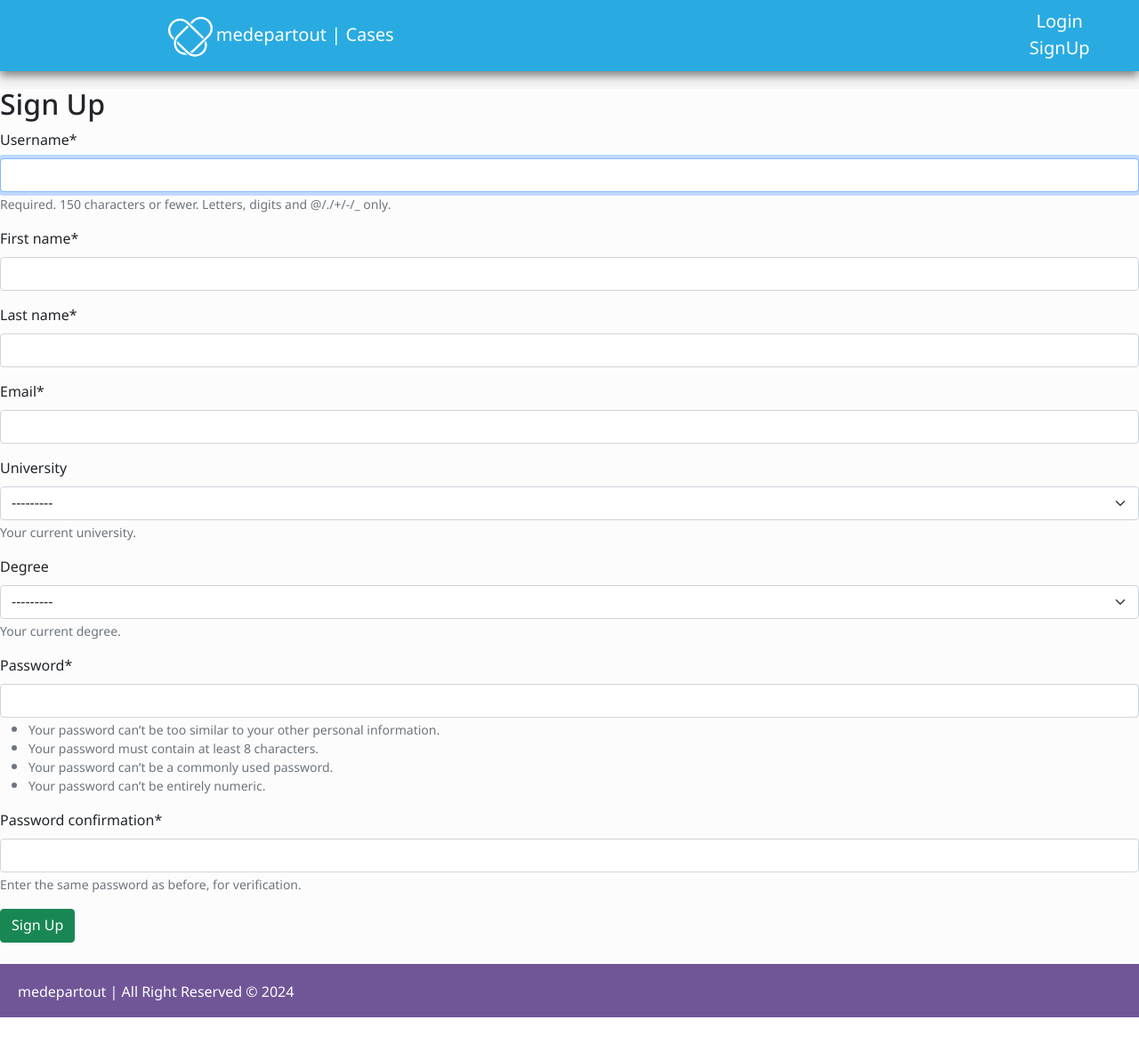
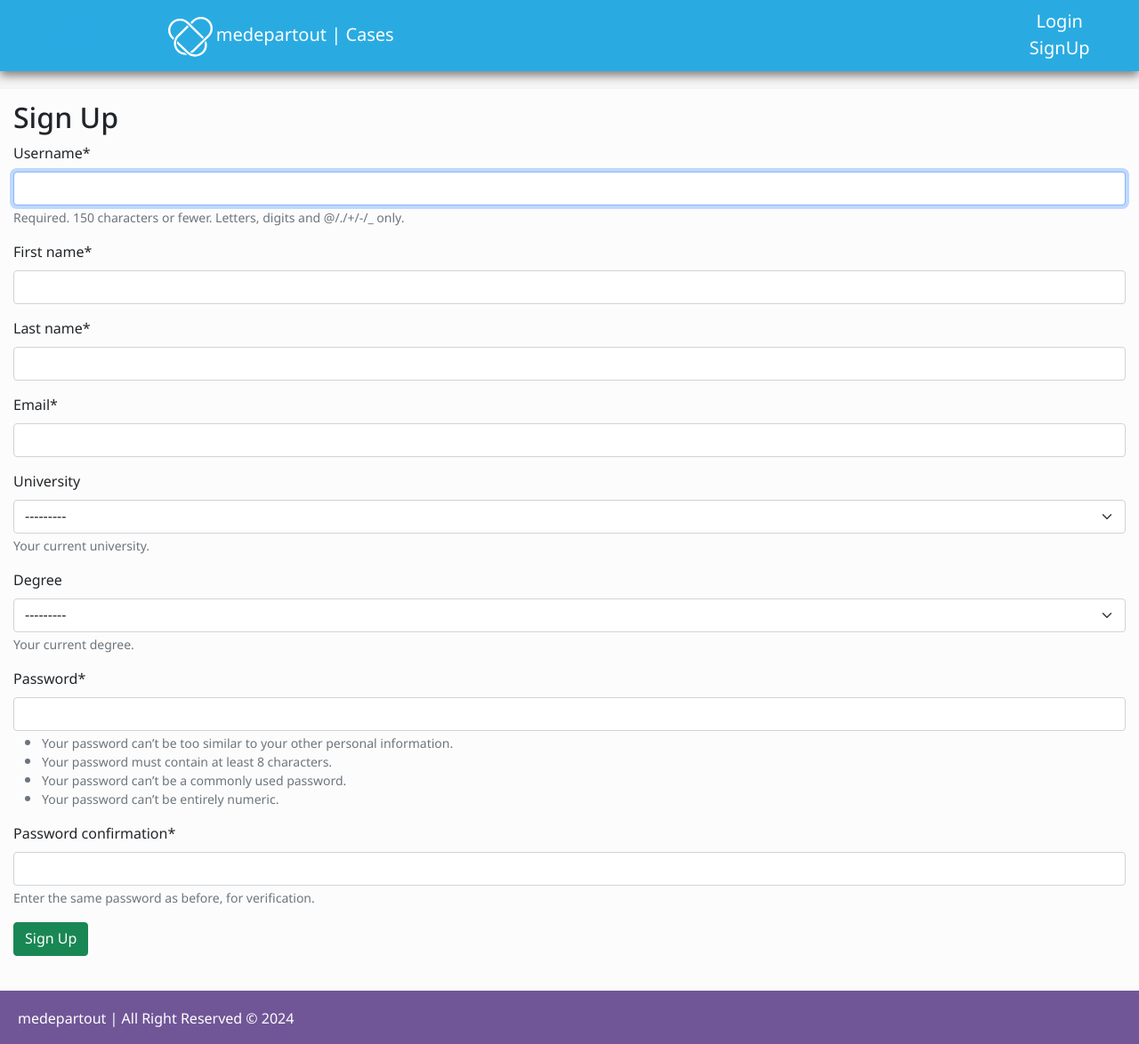
Before and after one commit to Reyhanishere/HxDjango4, a Django app: page /accounts/signup/ in a window 1280 px wide. Shown: the whole page at 89% size. Before the commit the page ends 1144 px from the top, so only its background shows below. Run offline with Django 4.2, Linux system fonts and the light colour scheme; some libraries are stand-ins or nearby versions.

Commit message:
padding 15px

```diff
--- a/templates/registration/login.html
+++ b/templates/registration/login.html
@@ -2,7 +2,7 @@
 {% load crispy_forms_tags %}
 {% block title %}Log In{% endblock title %}
 {% block content %}
-<div dir='ltr'>
+<div dir='ltr' class="pad-15">
 <h2>Log In</h2>
 <form method="post">{% csrf_token %}
 {{ form|crispy }}
--- a/templates/registration/password_change_done.html
+++ b/templates/registration/password_change_done.html
@@ -1,7 +1,7 @@
 {% extends "base.html" %}
 {% block title %}Password Change Successful{% endblock title %}
 {% block content %}
-<div dir='ltr'>
+<div dir='ltr' class="pad-15">
 <h1>Password change successful</h1>
 <p>Your password was changed.</p>
 </div>
--- a/templates/registration/password_change_form.html
+++ b/templates/registration/password_change_form.html
@@ -3,7 +3,7 @@
 
 {% block title %}Password Change{% endblock title %}
 {% block content %}
-<div dir='ltr'>
+<div dir='ltr' class="pad-15">
 <h1>Password change</h1>
 <p>Please enter your old password, for security's sake, and then enter
 your new password twice so we can verify you typed it in correctly.</p>
--- a/templates/registration/password_reset_complete.html
+++ b/templates/registration/password_reset_complete.html
@@ -1,7 +1,7 @@
 {% extends "base.html" %}
 {% block title %}Password reset complete{% endblock title %}
 {% block content %}
-<div dir='ltr'>
+<div dir='ltr' class="pad-15">
 <h1>Password reset complete</h1>
 <p>Your new password has been set.</p>
 <p>You can log in now on the
--- a/templates/registration/password_reset_confirm.html
+++ b/templates/registration/password_reset_confirm.html
@@ -2,7 +2,7 @@
 {% load crispy_forms_tags %}
 {% block title %}Enter new password{% endblock title %}
 {% block content %}
-<div dir='ltr'>
+<div dir='ltr' class="pad-15">
 <h1>Set a new password!</h1>
 <form method="POST">{% csrf_token %}
 {{ form|crispy }}
--- a/templates/registration/password_reset_done.html
+++ b/templates/registration/password_reset_done.html
@@ -1,7 +1,7 @@
 {% extends "base.html" %}
 {% block title %}Email Sent{% endblock title %}
 {% block content %}
-<div dir='ltr'>
+<div dir='ltr' class="pad-15">
 <h1>Check your inbox.</h1>
 <p>We've emailed you instructions for setting your password.
 You should receive the email shortly!</p>
--- a/templates/registration/password_reset_form.html
+++ b/templates/registration/password_reset_form.html
@@ -2,7 +2,7 @@
 {% load crispy_forms_tags %}
 {% block title %}Forgot Your Password?{% endblock title %}
 {% block content %}
-<div dir='ltr'>
+<div dir='ltr' class="pad-15">
 <h1>Forgot your password?</h1>
 <hr/>
 <h3>This form doesn't have functionality at the moment. If you can't remember your password, contact us.</h3>
--- a/templates/registration/signup.html
+++ b/templates/registration/signup.html
@@ -3,7 +3,7 @@
 
 {% block title %}Sign Up{% endblock title%}
 {% block content %}
-<div dir='ltr'>
+<div dir='ltr' class="pad-15">
 <h2>Sign Up</h2>
 <form method="post">{% csrf_token %}
 {{ form|crispy }}
```
